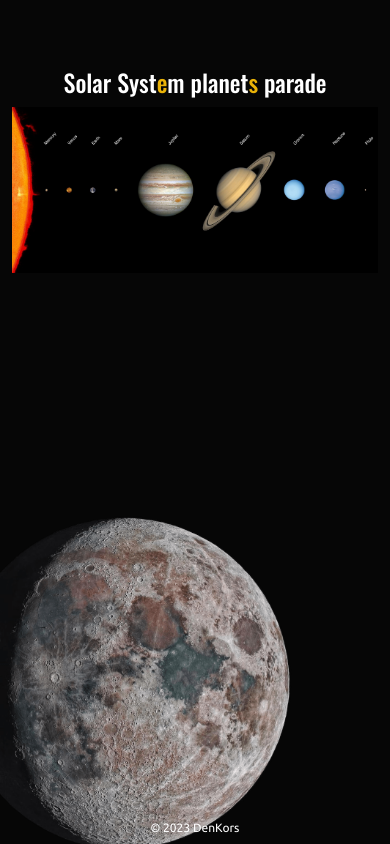
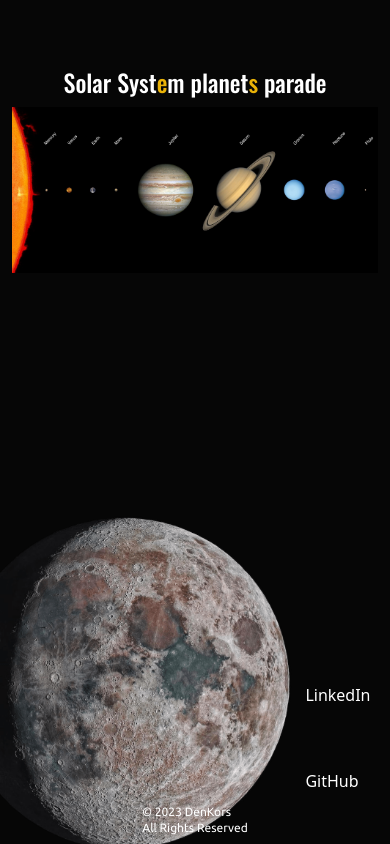
Before and after one commit to DenysKors/AboveTheSky_PetProject, a React (Vite) app: page / in a window 390 px wide. Shown: the part 5357-6201 px from the top of the page. Built offline with nearby package versions, Linux system fonts and the light colour scheme.

Commit message:
Footer links

```diff
--- a/src/components/Footer.jsx
+++ b/src/components/Footer.jsx
@@ -2,8 +2,27 @@ function Footer() {
   return (
     <footer className="relative mt-16 md:mt-28 lg:mt-36 h-[60vh]">
       <div className="w-[75vw] h-full bg-footerMoon bg-no-repeat bg-left-bottom bg-contain"></div>
-      <p className="absolute bottom-0 left-[50%] translate-x-[-50%] mb-2 text-text font-text text-xs md:text-sm lg:text-base">
+      <div className="absolute right-[5%] bottom-[10%] h-[13vh] md:h-[16vh] flex flex-col justify-between">
+        <a
+          className="text-white"
+          href="https://linkedin.com/in/denys-korsukov"
+          target="_blank"
+          rel="noopener noreferrer"
+        >
+          LinkedIn
+        </a>
+        <a
+          className="text-white"
+          href="https://github.com/DenysKors"
+          target="_blank"
+          rel="noopener noreferrer"
+        >
+          GitHub
+        </a>
+      </div>
+      <p className="absolute bottom-0 left-[50%] translate-x-[-50%] mb-2 z-10 text-text font-text text-xs md:text-sm lg:text-base">
         &copy; 2023 DenKors
+        <br /> All Rights Reserved
       </p>
     </footer>
   );
```
